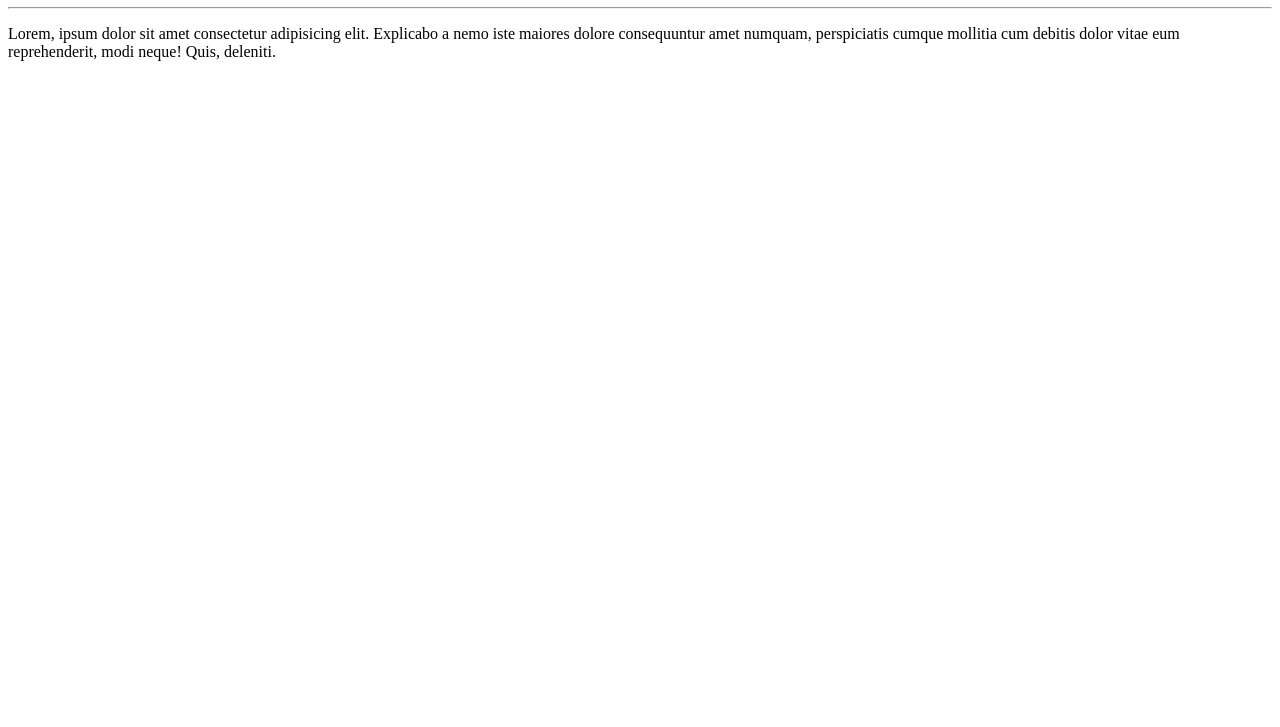
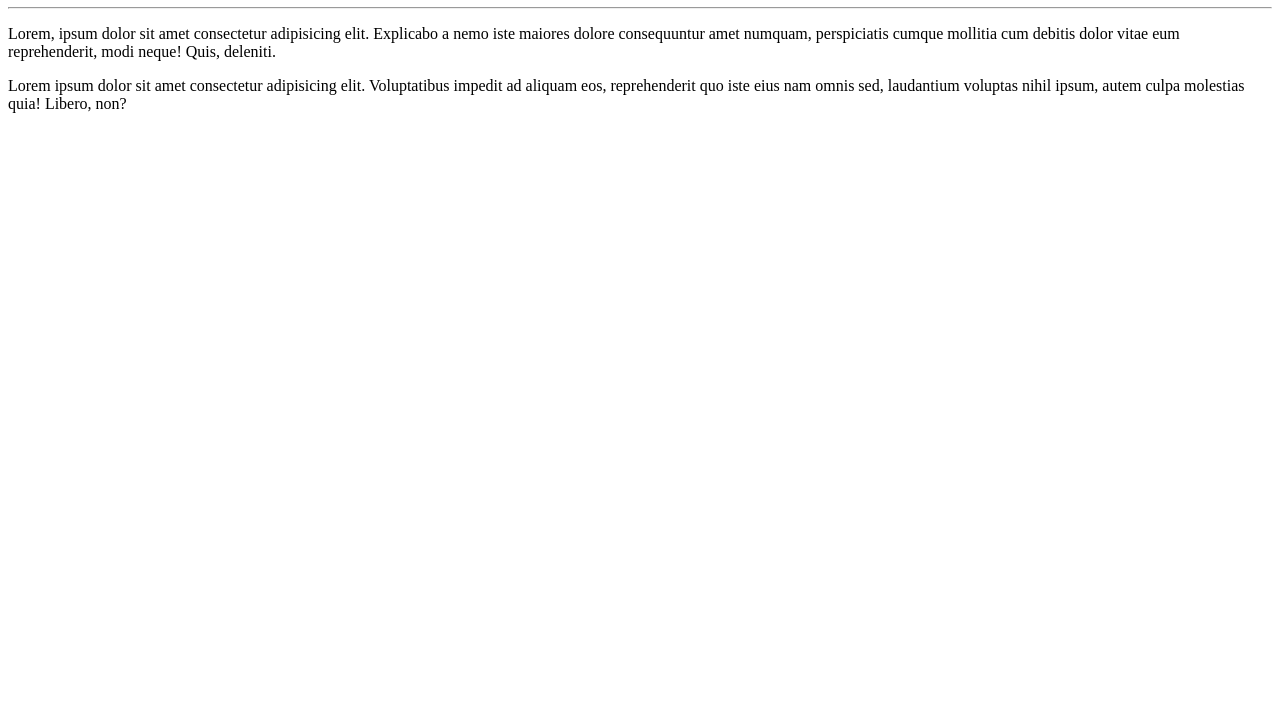
Before and after one commit to thiagowesley00/Ol--Mundo, a plain HTML site: page site exemplo/index.html in a window 1280 px wide. Shown: the part 73-800 px from the top of the page. Drawn offline with Linux system fonts and the light colour scheme.

Commit message:
adicionei um parágrafo

```diff
--- a/site exemplo/index.html
+++ b/site exemplo/index.html
@@ -9,5 +9,8 @@
   <h1>Olá, Mundo!</h1>
   <hr>
   <p>Lorem, ipsum dolor sit amet consectetur adipisicing elit. Explicabo a nemo iste maiores dolore consequuntur amet numquam, perspiciatis cumque mollitia cum debitis dolor vitae eum reprehenderit, modi neque! Quis, deleniti.</p>
+  <p>Lorem ipsum dolor sit amet consectetur adipisicing elit. Voluptatibus impedit ad aliquam eos, reprehenderit quo iste eius nam omnis sed, laudantium voluptas nihil ipsum, autem culpa molestias quia! Libero, non?</p>
+
+  </p>
 </body>
 </html>
```
